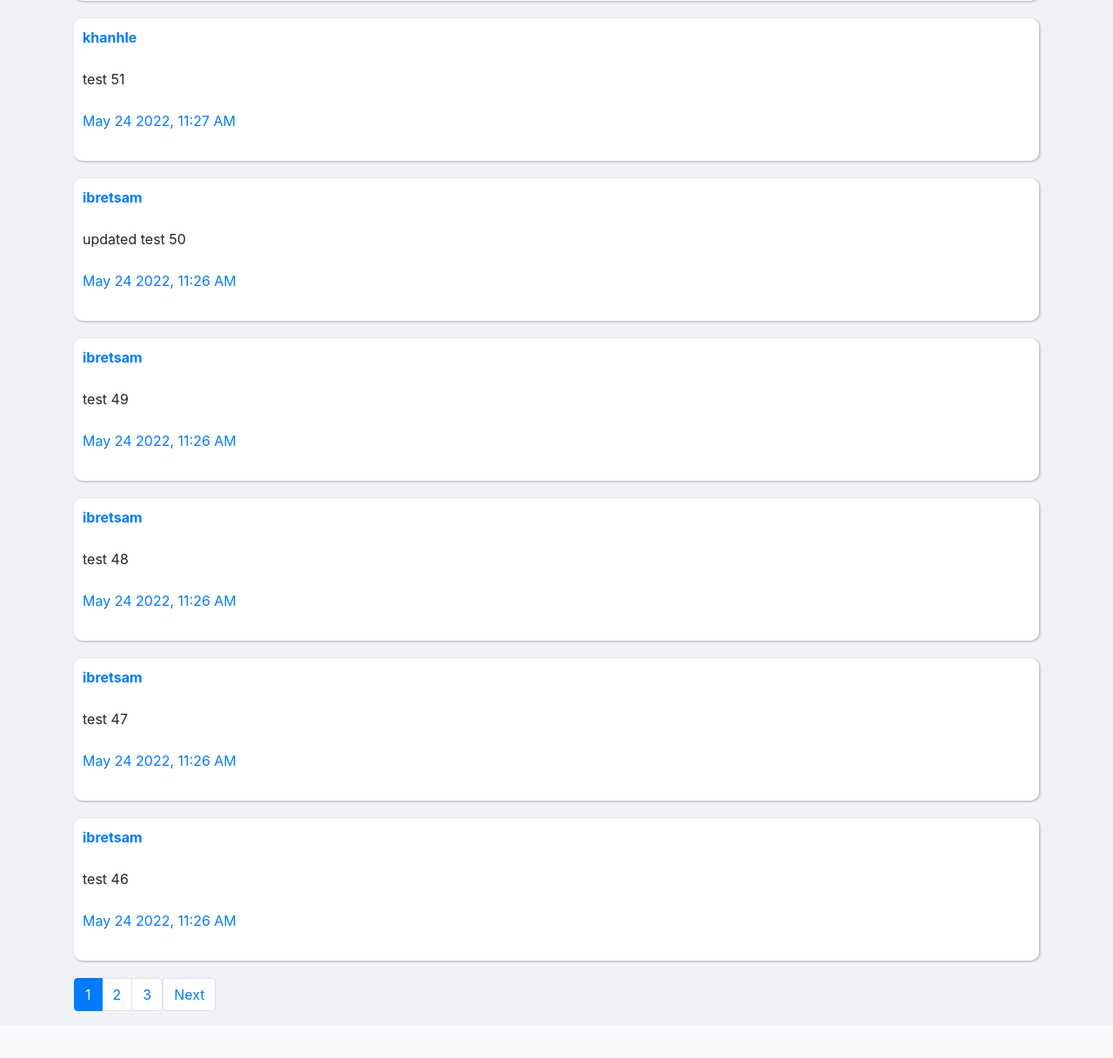
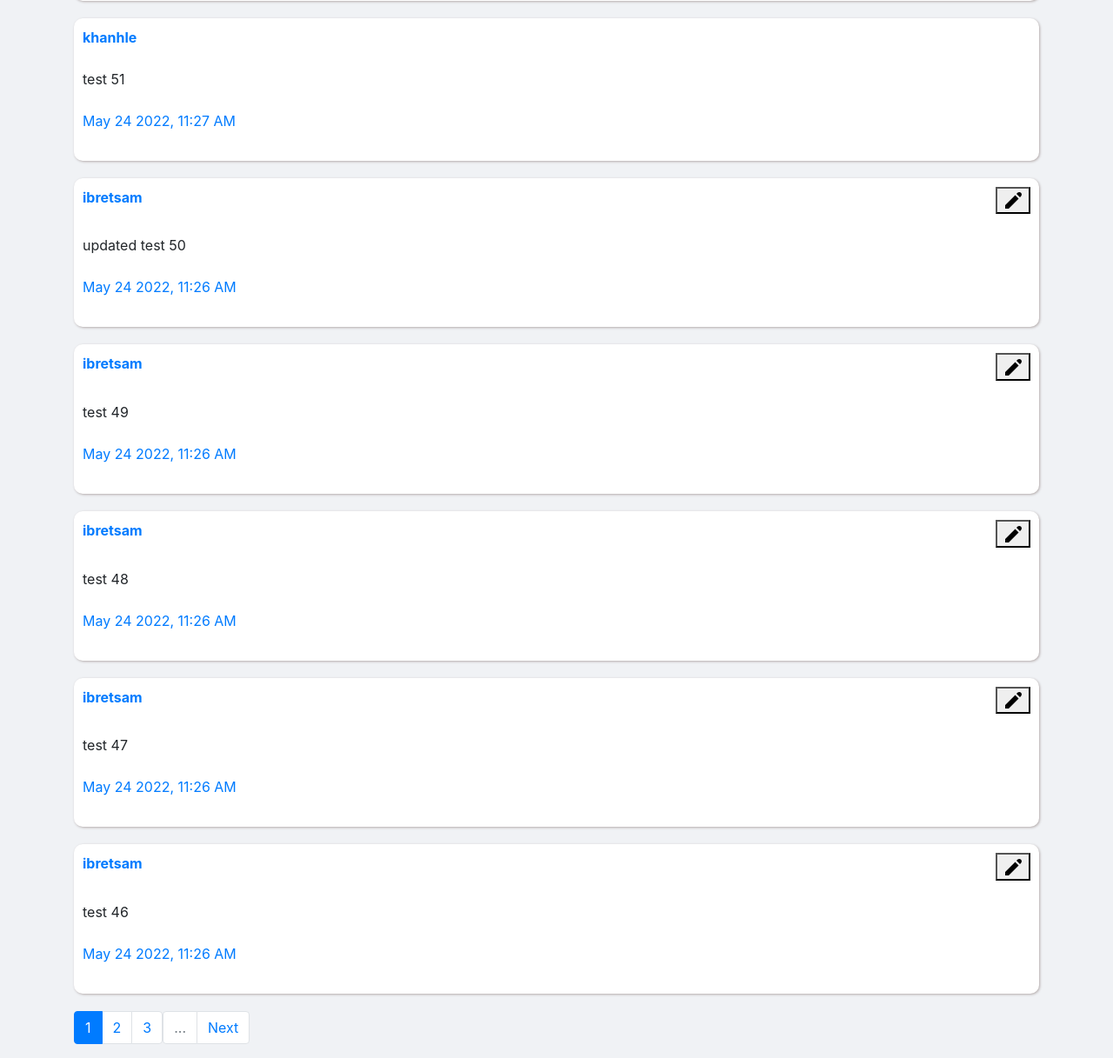
Before and after one commit to ibretsam/CS50-Project-4, a Django app: page / in a window 1280 px wide. Shown: the part 928-2145 px from the top of the page at 87% size. Before the commit the page ends 2091 px from the top, so only its background shows below. Run offline with Django 3.2, Linux system fonts and the light colour scheme; a user stored in the database is signed in; data comes from the database, SQL or seed files in the repository; both versions use the stored data as it was after the commit; some libraries are stand-ins or nearby versions.

Commit message:
Finished edit post on back-end

```diff
--- a/network/static/network/network.js
+++ b/network/static/network/network.js
@@ -15,13 +15,13 @@ document.addEventListener('DOMContentLoaded', () => {
 
         if(window.location.pathname === '/') {
             showpost("all", 1);
-
         }
     }
     else {
         let username = document.querySelector("#user");
         showpost(username.innerHTML, 1);
     }
+
 })
 
 
@@ -44,19 +44,40 @@ function newpost(postContent, profile) {
 }
 
 function showpost(target, page) {
+    let username = document.querySelector("#username").innerHTML;
     fetch(`/post/${target}?page=${page}`).then(response => response.json()).then(posts => {
         posts.post.forEach(post => {
             const postElement = document.createElement('div');
-            postElement.innerHTML = `<div class="post">
-                                        <div id="user">
-                                            <a href="http://127.0.0.1:8000/profile/${post.profile_id}">
-                                                <strong>${post.profile}</strong>
-                                            </a>
-                                        </div> <br>
-                                        <div id="content">${post.postContent}</div> <br>
-                                        <div id="time"><a href="http://127.0.0.1:8000/post/${post.id}">${post.time}</a></div> <br>
+
+            if (post.profile == username) {
+                postElement.innerHTML = `<div class="post">
+                                            <div class="post-wrapper">
+                                                <div id="user">
+                                                    <a href="/profile/${post.profile_id}">
+                                                        <strong class="post_profile">${post.profile}</strong>
+                                                    </a>
+                                                </div>
+                                                <div class="edit-btn">
+                                                </div>
+                                            </div>
+                                            <br>
+                                            <div id="content">${post.postContent}</div> <br>
+                                            <div id="time"><a href="/post/${post.id}">${post.time}</a></div> <br>
                                     </div>
             `;
+            }
+            else {
+                postElement.innerHTML = `<div class="post">
+                <div id="user">
+                    <a href="/profile/${post.profile_id}">
+                        <strong class="post_profile">${post.profile}</strong>
+                    </a>
+                </div> <br>
+                <div id="content">${post.postContent}</div> <br>
+                <div id="time"><a href="/post/${post.id}">${post.time}</a></div> <br>
+            </div>
+                `
+            }
             if (target == "all") {
                 document.querySelector("#homepage-content").appendChild(postElement);
             }
@@ -80,7 +101,8 @@ function showpost(target, page) {
                         document.querySelector("#page").innerHTML += `<li class="page-item"><button class="page-link" data-page="${i + 1}">${i + 1}</button></li>`
                     }
                 }
-                document.querySelector("#next").innerHTML = `<li class="page-item">
+                document.querySelector("#next").innerHTML = `<li class="page-item disabled"><button class="page-link" data-page="...">...</button></li>
+                <li class="page-item">
                 <a class="page-link" href="#" data-page="${posts.currentpage + 1}">Next</a>
               </li>`
             }
@@ -113,6 +135,11 @@ function showpost(target, page) {
                 <a class="page-link" href="#" data-page="${posts.currentpage + 1}">Next</a>
               </li>`
             }
+            document.querySelectorAll(".edit-btn").forEach(btn => {
+                btn.innerHTML = `<button class="editButton">
+                <svg fill="#000000" xmlns="http://www.w3.org/2000/svg"  viewBox="0 0 24 24" width="24px" height="24px">    <path d="M 19.171875 2 C 18.448125 2 17.724375 2.275625 17.171875 2.828125 L 16 4 L 20 8 L 21.171875 6.828125 C 22.275875 5.724125 22.275875 3.933125 21.171875 2.828125 C 20.619375 2.275625 19.895625 2 19.171875 2 z M 14.5 5.5 L 3 17 L 3 21 L 7 21 L 18.5 9.5 L 14.5 5.5 z"/></svg>
+            </button>`;
+            })
         });
 
         let navBtn = document.querySelectorAll(".page-link");
@@ -137,10 +164,24 @@ function showpost(target, page) {
             if (item.dataset.page == posts.currentpage) {
                 item.parentElement.className = "page-item active";
             }
+            else if(item.dataset.page === "...") {
+                item.parentElement.className = "page-item disabled";
+            }
             else {
                 item.parentElement.className = "page-item";
             }
         })
+        const editBtn = document.querySelectorAll(".edit-btn");
+        editBtn.forEach(btn => {
+            btn.addEventListener('click', () => {
+                btn.parentElement.parentElement.innerHTML = `<form>
+                                                                <textarea></textarea>
+                                                                <div class="submit">
+                                                                    <button class="btn btn-primary">Update</button>
+                                                                </div>
+                                                            </form>
+                                                            `
+            })
+        })
     })
-
 }
--- a/network/static/network/styles.css
+++ b/network/static/network/styles.css
@@ -13,3 +13,23 @@ body{
 #page{
     display: flex;
 }
+
+#next{
+    display: flex;
+}
+
+.post-wrapper {
+    display: flex;
+    justify-content: space-between;
+}
+
+textarea {
+    width: 100%;
+    border: 1px solid rgba(128, 128, 128, 0.651);
+    border-radius: 5px;
+    padding: 5px;
+}
+
+.submit {
+    text-align: right;
+}
--- a/network/views.py
+++ b/network/views.py
@@ -1,4 +1,5 @@
 import json
+from telnetlib import STATUS
 from django.contrib.auth import authenticate, login, logout
 from django.db import IntegrityError
 from django.http import HttpResponse, HttpResponseRedirect, JsonResponse
@@ -36,7 +37,7 @@ def newpost(request):
     if request.method != "POST":
         return JsonResponse({"error": "POST request required."}, status = 400)
 
-    # Get the api fetching data from request
+    # Get the API fetching data from request
     data = json.loads(request.body)
 
     # Getting the postContent from the fetching request
@@ -109,40 +110,63 @@ def register(request):
 @login_required
 def allpost(request, target):
 
-    # For all the posts by everyone
-    if target == "all":
-        posts = Post.objects.all()
-        posts = posts.order_by("-time").all()
+    if request.method == "GET":
 
-    # For all the posts that request user is following
-    elif target == "following":
+        # For all the posts by everyone
+        if target == "all":
+            posts = Post.objects.all()
+            posts = posts.order_by("-time").all()
 
-        # Getting the list of all the profile the request.user following
-        requestProfile = Profile.objects.get(pk=int(request.user.userprofile.id))
-        followingList = requestProfile.following.all()
+        # For all the posts that request user is following
+        elif target == "following":
 
-        # Filter the posts by profiles in the following list
-        posts = Post.objects.filter(profile__user__in=followingList)
-        posts = posts.order_by("-time").all()
+            # Getting the list of all the profile the request.user following
+            requestProfile = Profile.objects.get(pk=int(request.user.userprofile.id))
+            followingList = requestProfile.following.all()
 
-    # For all the post for a specific user
-    else:
+            # Filter the posts by profiles in the following list
+            posts = Post.objects.filter(profile__user__in=followingList)
+            posts = posts.order_by("-time").all()
 
-        # Filter the posts by the target profile
-        posts = Post.objects.filter(profile__user__username = target)
-        posts = posts.order_by("-time").all()
-    p = Paginator(posts, 10)
-    page = request.GET.get('page')
-    posts = p.get_page(page)
-    posts_obj = [post.serialize() for post in posts]
-    return JsonResponse({"currentpage": int(page),"numberOfPage": p.num_pages, "has_next": posts.has_next(), "has_previous": posts.has_previous(), "post": posts_obj},safe=False)
+        # For all the post for a specific user
+        else:
+
+            # Filter the posts by the target profile
+            posts = Post.objects.filter(profile__user__username = target)
+            posts = posts.order_by("-time").all()
+        p = Paginator(posts, 10)
+        page = request.GET.get('page')
+        posts = p.get_page(page)
+        posts_obj = [post.serialize() for post in posts]
+        return JsonResponse({"currentpage": int(page),"numberOfPage": p.num_pages, "has_next": posts.has_next(), "has_previous": posts.has_previous(), "post": posts_obj},safe=False)
 
 @csrf_exempt
 @login_required
 def viewpost(request, post_id):
-    post = Post.objects.get(pk = post_id)
+
+    # Query for the post
+    try:
+        post = Post.objects.get(profile = request.user.userprofile, pk = post_id)
+    except Post.DoesNotExist:
+        return JsonResponse({"error": "Post not found."}, status=404)
+
+    # Return post content
     if request.method == "GET":
         return JsonResponse(post.serialize())
+
+    # Update post content
+    elif request.method == "PUT":
+        data = json.loads(request.body)
+        if data.get("postContent") is not None:
+            post.postContent = data["postContent"]
+        post.save()
+        return JsonResponse({"message": "Post updated successfully."}, status=204)
+
+    # Post must be via GET or PUT
+    else:
+        return JsonResponse({
+            "error": "GET or PUT request required."
+        }, status=400)
 
 @login_required
 def profile(request, user_id):
```
Also changed, not shown: db.sqlite3, icons8-edit.svg (added).
